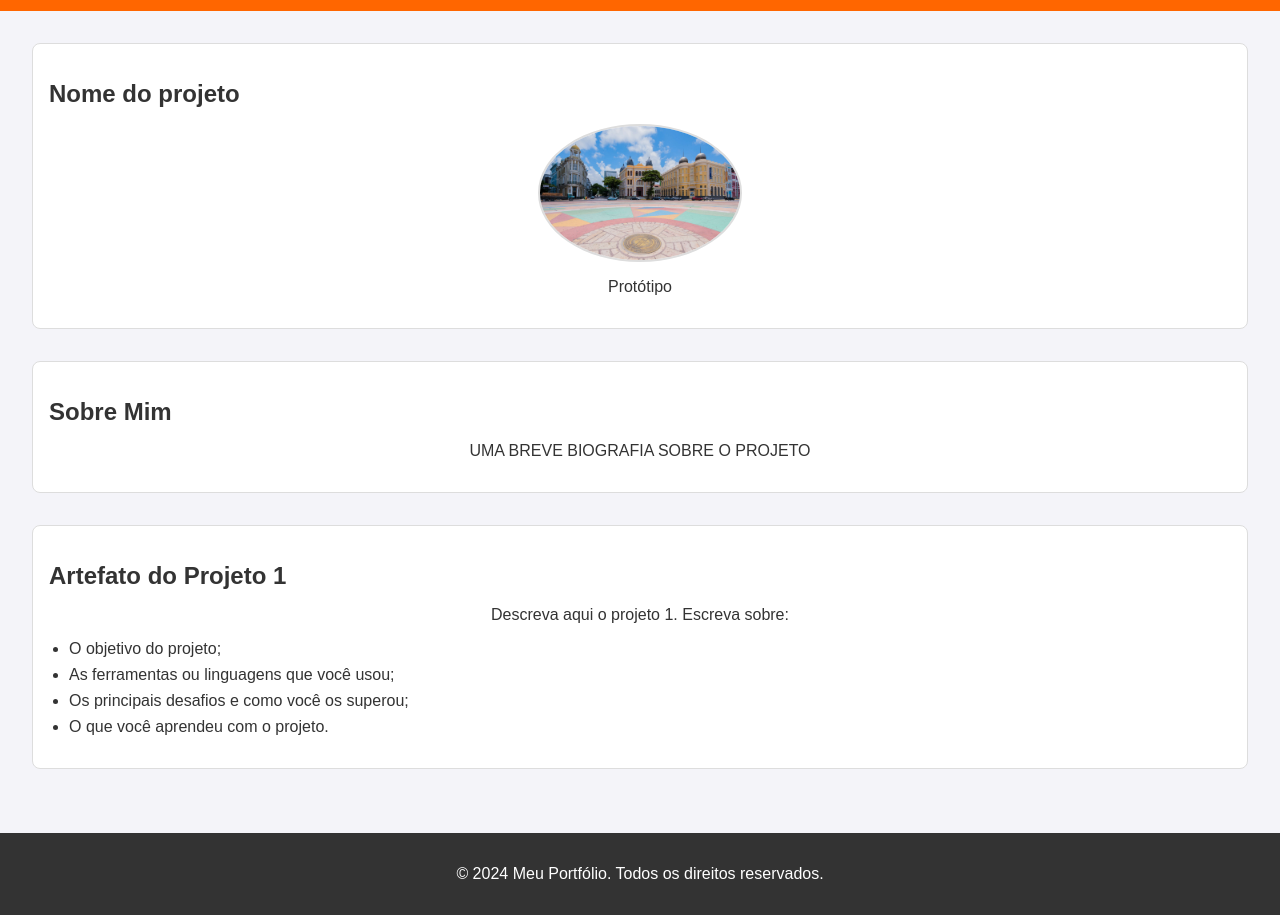
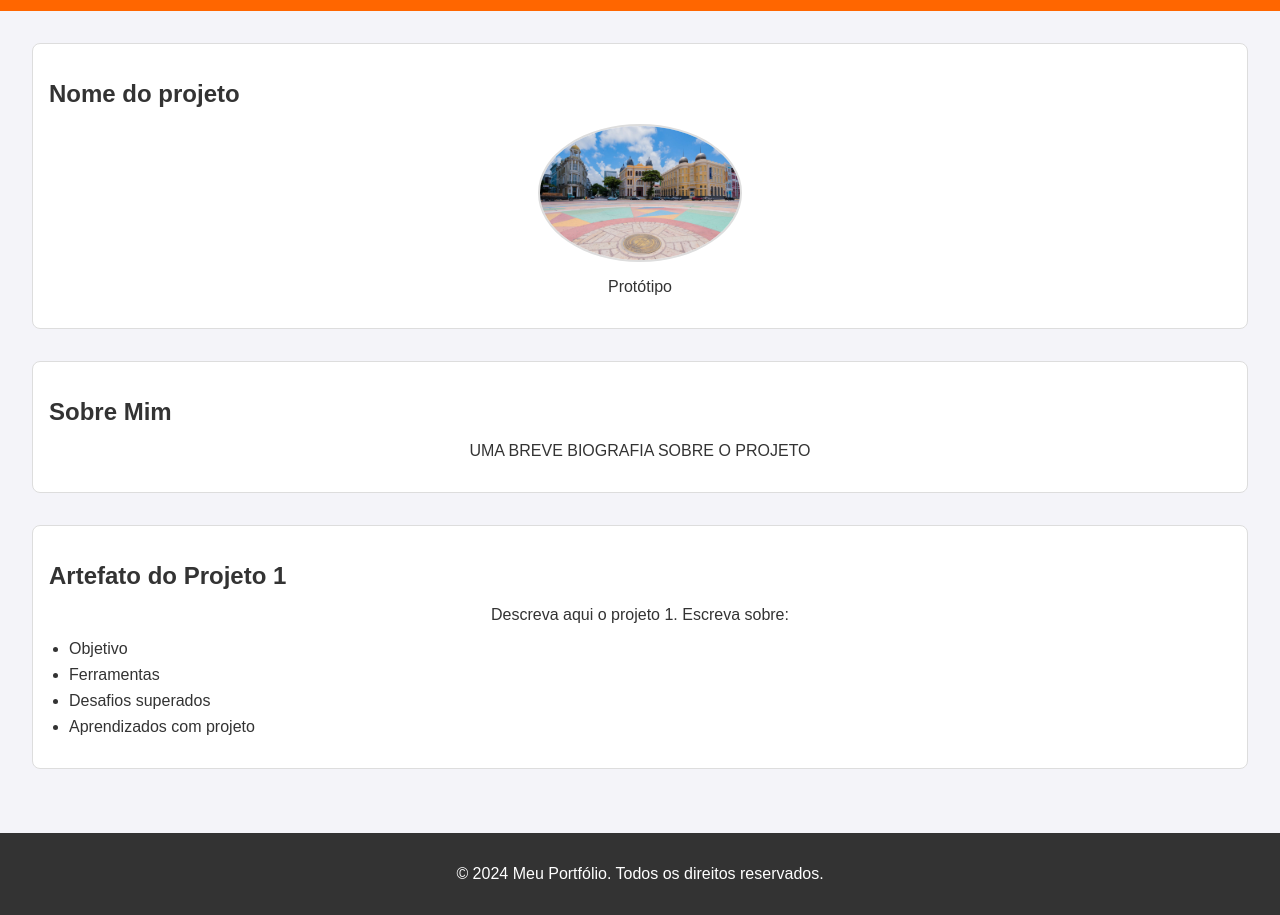
Before and after one commit to rafaferraz05/portifolioIC, a plain HTML site: page projeto1.html in a window 1280 px wide. Shown: the part 95-1010 px from the top of the page. Drawn offline with Linux system fonts and the light colour scheme.

Commit message:
atualizando a abas de projetos

```diff
--- a/projeto1.html
+++ b/projeto1.html
@@ -29,10 +29,10 @@
             <h2>Artefato do Projeto 1</h2>
             <p>Descreva aqui o projeto 1. Escreva sobre:</p>
             <ul>
-                <li>O objetivo do projeto;</li>
-                <li>As ferramentas ou linguagens que você usou;</li>
-                <li>Os principais desafios e como você os superou;</li>
-                <li>O que você aprendeu com o projeto.</li>
+                <li>Objetivo</li>
+                <li>Ferramentas</li>
+                <li>Desafios superados</li>
+                <li>Aprendizados com projeto</li>
             </ul>
         </section>
     </main>
```
